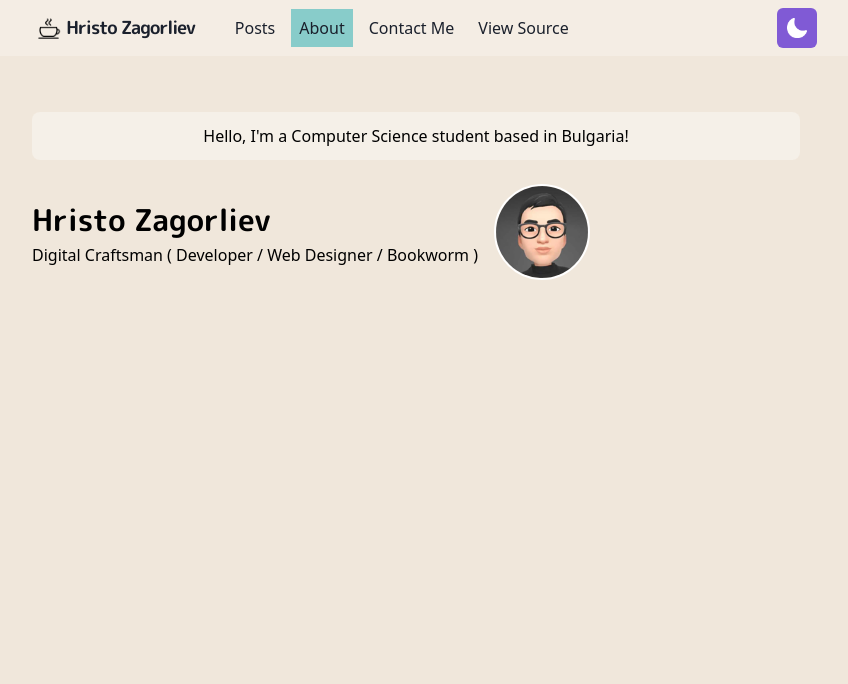
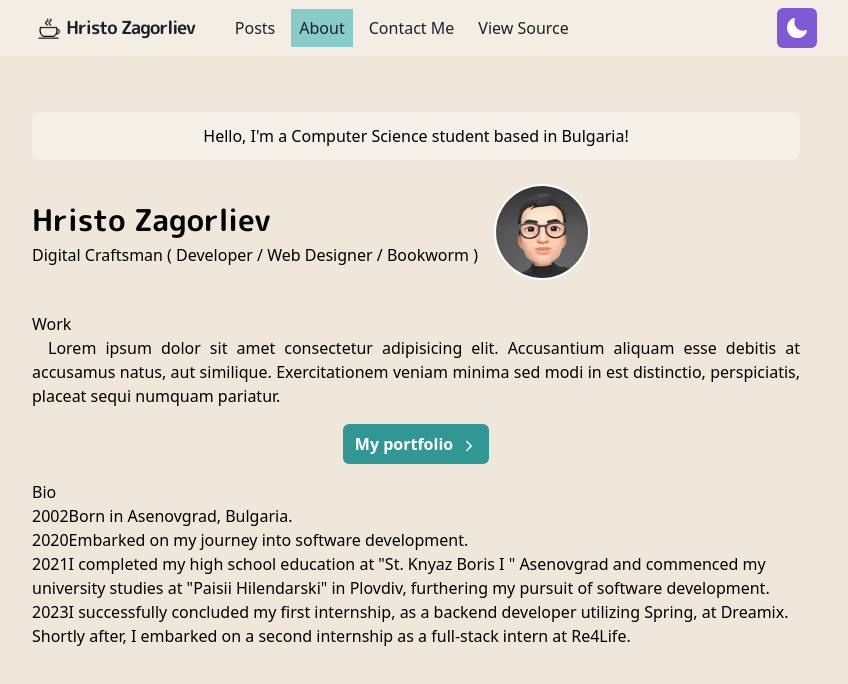
Before and after one commit to creed28/Personal-Blog, a Next.js app: page /about in a window 1280 px wide. Shown: the top 684 px of the page, without its empty margins (224-1072 px from the left). Built offline with nearby package versions, Linux system fonts and the light colour scheme.

Commit message:
Add work and bio information in about page

```diff
--- a/app/about/page.jsx
+++ b/app/about/page.jsx
@@ -1,15 +1,19 @@
 'use client'
 
 import Image from "next/image";
+import AnimatedSection from "../../components/AnimatedSection";
+import Link from "next/link";
+import { IoIosArrowForward } from "react-icons/io";
 
 const About = () => {
     return (
-      <section>
-        <div className="rounded-lg bg-[#F5F0E8] p-3 text-center mb-6 mx-6 md:mx-0">
+      <article>
+        <div className="rounded-lg bg-[#F5F0E8] p-3 text-center mb-6 mx-6
+          md:mx-0">
           Hello, I&apos;m a Computer Science student based in Bulgaria!
         </div>
 
-        <div className="flex flex-col md:flex-row items-center gap-2 md:gap-0 mx-6 md:mx-0">
+        <div className="flex flex-col md:flex-row items-center gap-2 md:gap-0">
           <div className="flex-grow">
             <h2 className="text-[1.875rem] font-bold font-Rounded1c">
               Hristo Zagorliev
@@ -18,7 +22,7 @@ const About = () => {
               Digital Craftsman ( Developer / Web Designer / Bookworm )
             </p>
           </div>
-          <div className="flex-shrink-0 md:mr-[210px]">
+          <div className="shrink-0 md:mr-[210px]">
             <Image
               src='/assets/images/hristo.png'
               alt="Profile Image"
@@ -26,10 +30,62 @@ const About = () => {
               height={100}
               loading="lazy"
               className="border-[#fff] border-2 border-solid max-w-[100px]
-              inline-block rounded-full" />
+                inline-block rounded-full"
+            />
           </div>
         </div>
-      </section>
+        <div className="mt-[2rem] mx-6 md:mx-0">
+          <AnimatedSection delay={0.1}>
+            <h3 className="articleHeading">
+                Work
+            </h3>
+            <p className="indent-4 text-justify">
+              Lorem ipsum dolor sit amet consectetur adipisicing elit. Accusantium aliquam esse
+              debitis at accusamus natus, aut similique. Exercitationem veniam minima sed modi
+              in est distinctio, perspiciatis, placeat sequi numquam pariatur.
+            </p>
+            <div className="flex justify-center">
+              <Link href={'/'}>
+                <button className="flex bg-[#319795] hover:bg-[#2C7A7B]
+                  items-center p-2 px-3 font-semibold rounded-md gap-2 my-4
+                  text-center text-white">
+                  My portfolio
+                  <IoIosArrowForward className="mt-1" />
+                </button>
+              </Link>
+            </div>
+          </AnimatedSection>
+          <AnimatedSection delay={0.2}>
+            <h3 className="articleHeading">
+              Bio
+            </h3>
+            <section className="bioHeading">
+              <span className="bioParagraph">2002</span>
+              Born in Asenovgrad, Bulgaria.
+            </section>
+            <section className="bioHeading">
+              <span className="bioParagraph">2020</span>
+              Embarked on my journey into software development.
+            </section>
+            <section className="bioHeading">
+              <span className="bioParagraph">2021</span>
+              I completed my high school education at &quot;St. Knyaz Boris I &quot;
+              Asenovgrad and
+              commenced my university studies at &quot;Paisii Hilendarski&quot;
+              in Plovdiv, furthering
+              my pursuit of software development.
+            </section>
+            <section className="bioHeading">
+              <span className="bioParagraph">2023</span>
+              I successfully concluded my first internship, as a backend developer
+              utilizing Spring,
+              at Dreamix. Shortly after, I embarked on a second internship as a
+               full-stack
+              intern at Re4Life.
+            </section>
+          </AnimatedSection>
+        </div>
+      </article>
     )
   }
 
```
